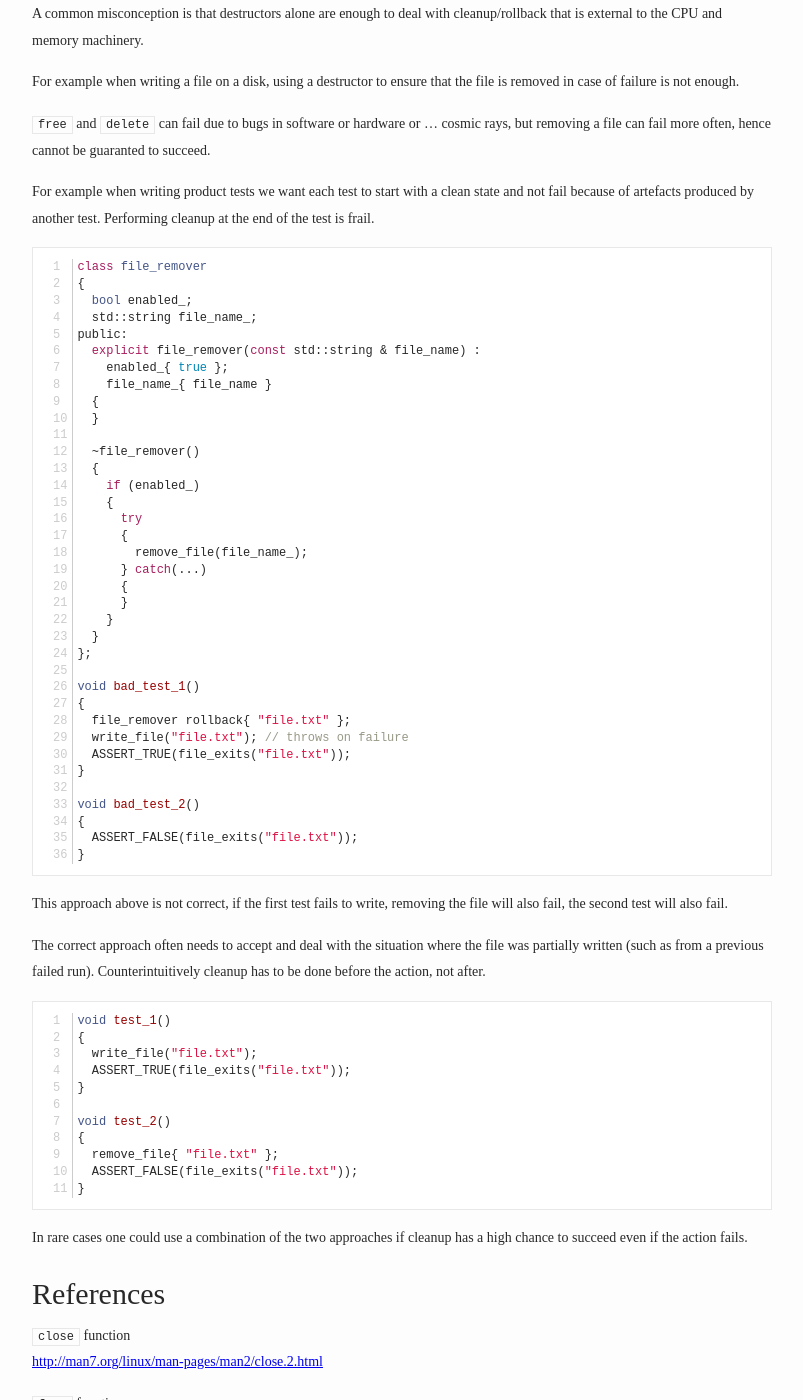
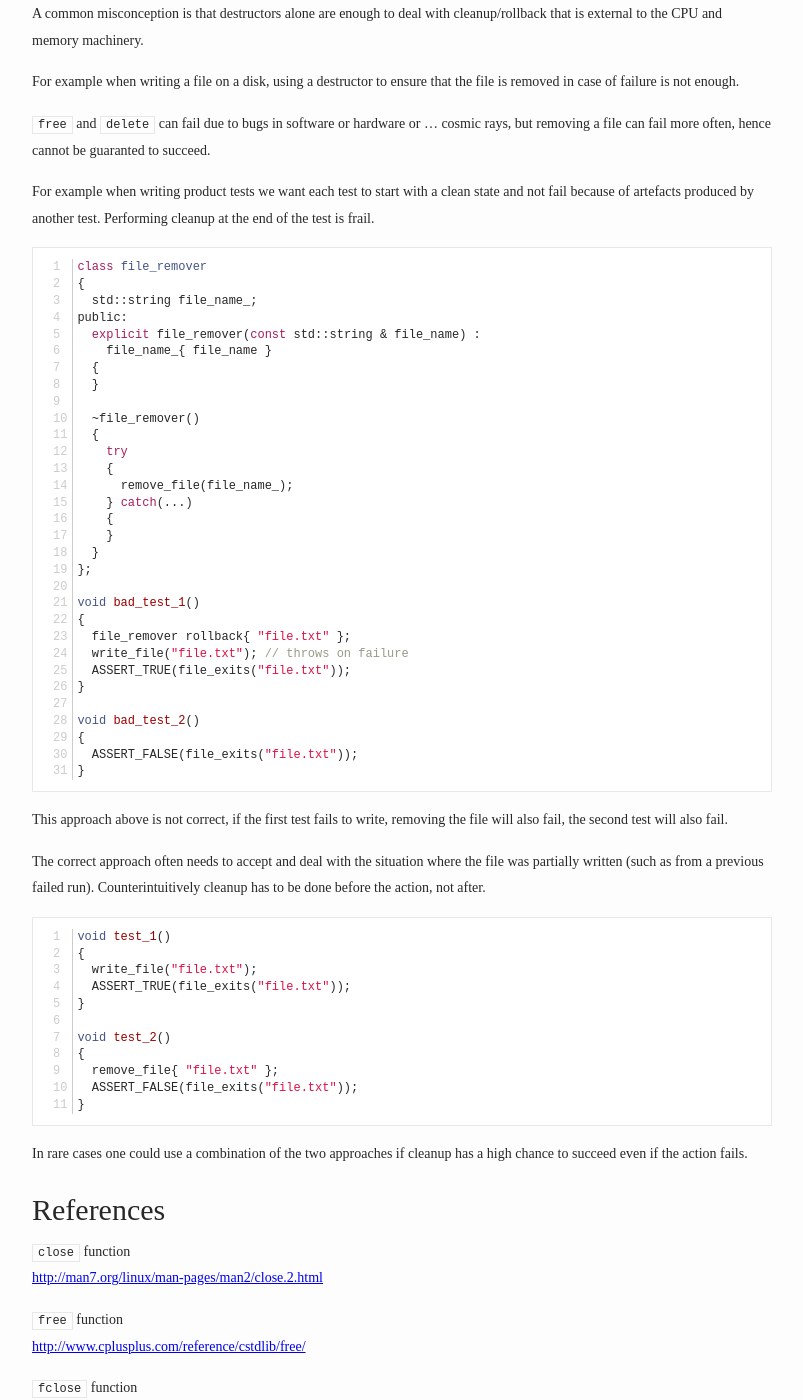
Before and after one commit to bajamircea/bajamircea.github.io, a Jekyll site: the page built from _posts/2018-03-18-destructor-recommended-idiom.markdown, in a window 1280 px wide and 1400 px high, scrolled down 9206 px. Shown: the whole window, without its empty margins (238-1041 px from the left). Built offline with Jekyll 4.4.1, drawn with Linux system fonts in a browser that asks for light colours; nearby versions of some CDN libraries.

Commit message:
Minor fixes after lecture

```diff
--- a/_posts/2016-03-25-specialop-lifetime-syntax.markdown
+++ b/_posts/2016-03-25-specialop-lifetime-syntax.markdown
@@ -266,10 +266,10 @@ with copy it can happen at construction time or through assignment.
 
 {% highlight c++ linenos %}
 X a;
-X b(std::move(a)); // copy construction happens here
+X b(std::move(a)); // move construction happens here
 X c = std::move(b); // and here
 X d;
-d = std::move(d); // copy assignment happens here
+d = std::move(d); // move assignment happens here
 {% endhighlight %}
 
 The syntax looks like:
--- a/_posts/2018-03-18-destructor-recommended-idiom.markdown
+++ b/_posts/2018-03-18-destructor-recommended-idiom.markdown
@@ -549,25 +549,20 @@ cleanup at the end of the test is frail.
 {% highlight c++ linenos %}
 class file_remover
 {
-  bool enabled_;
   std::string file_name_;
 public:
   explicit file_remover(const std::string & file_name) :
-    enabled_{ true };
     file_name_{ file_name }
   {
   }
 
   ~file_remover()
   {
-    if (enabled_)
+    try
     {
-      try
-      {
-        remove_file(file_name_);
-      } catch(...)
-      {
-      }
+      remove_file(file_name_);
+    } catch(...)
+    {
     }
   }
 };
```
Also changed, not shown: _posts/2016-03-26-specialop-lifetime-examples.markdown (+14 -7 lines).
